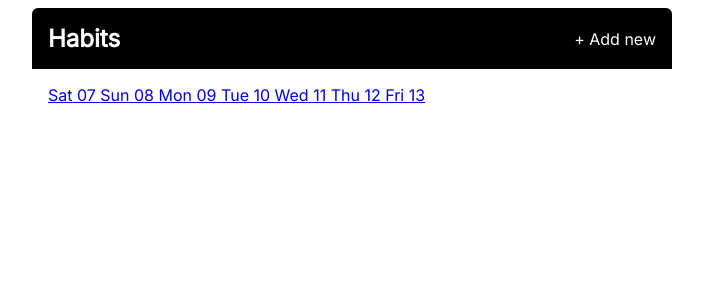
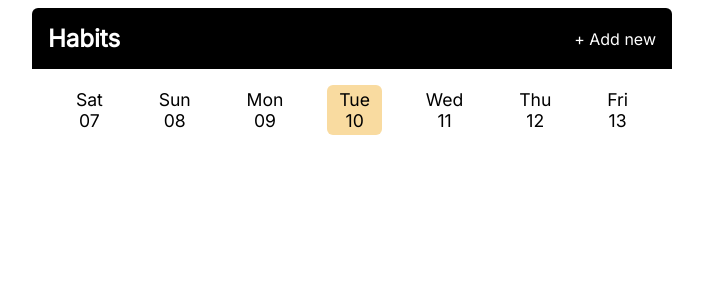
Before and after one commit to floortom/HabitTracker, a Flask app: page /?date=2025-06-10 in a window 1280 px wide. Shown: the top 300 px of the page, without its empty margins (288-991 px from the left). Run offline with Flask 3, Linux system fonts and the light colour scheme.

Commit message:
Added date navigation styling

```diff
--- a/static/css/main.css
+++ b/static/css/main.css
@@ -9,13 +9,6 @@ body {
   font-family: "Inter", sans-serif;
 }
 
-.header,
-.main {
-  max-width: 40rem;
-  margin: 0 auto;
-  padding: 1rem;
-}
-
 .header {
   display: flex;
   background: #000;
@@ -25,10 +18,17 @@ body {
   border-radius: 6px 6px 0px 0px;
 }
 
+.header,
+.main {
+  max-width: 40rem;
+  margin: 0 auto;
+  padding: 1rem;
+}
+
 .header__link {
   text-decoration: none;
   color: inherit;
-  transition: color 0.4s ease-in-out;
+  transition: color 0.2s ease-in-out;
 }
 
 .header__link:hover {
@@ -47,22 +47,75 @@ body {
 }
 
 .form__input {
+  width: 100%;
   padding: 1rem;
   font-family: inherit;
   font-size: inherit;
   resize: none;
   border: 3px solid #000;
   border-radius: 6px;
-  background-color: #fafafa;
+  background: #fafafa;
   margin-bottom: 1rem;
 }
 
 .form__button {
   font-size: inherit;
-  background-color: #f9dba0;
+  background: #f9dba0;
   cursor: pointer;
   border-radius: 6px;
-  border: none;
   padding: 0.5rem 2.5rem;
   align-self: flex-end;
+  border: none;
 }
+
+.dates {
+  display: flex;
+  justify-content: space-around;
+  color: #000;
+  font-size: 1.1rem;
+  margin-bottom: 2.5rem;
+}
+
+.dates__link {
+  color: inherit;
+  text-decoration: none;
+  outline: none;
+  padding: 0.25rem 0.75rem;
+  border-radius: 6px;
+  transition: background-color 0.2s ease-in-out;
+}
+
+.dates__link:first-of-type,
+.dates__link:nth-of-type(2),
+.dates__link:last-of-type,
+.dates__link:nth-last-of-type(2) {
+  display: none;
+}
+
+@media screen and (min-width: 25rem) {
+  .dates__link:nth-of-type(2),
+  .dates__link:nth-last-of-type(2) {
+    display: block;
+  }
+}
+
+@media screen and (min-width: 35rem) {
+  .dates__link:first-of-type,
+  .dates__link:last-of-type {
+    display: block;
+  }
+}
+
+.dates__link--current {
+  background: #f9dba0;
+}
+
+.dates__link:not(.dates__link--current):hover {
+  background-color: #e5e5e5;
+}
+
+.date {
+  display: flex;
+  flex-direction: column;
+  align-items: center;
+}
```
